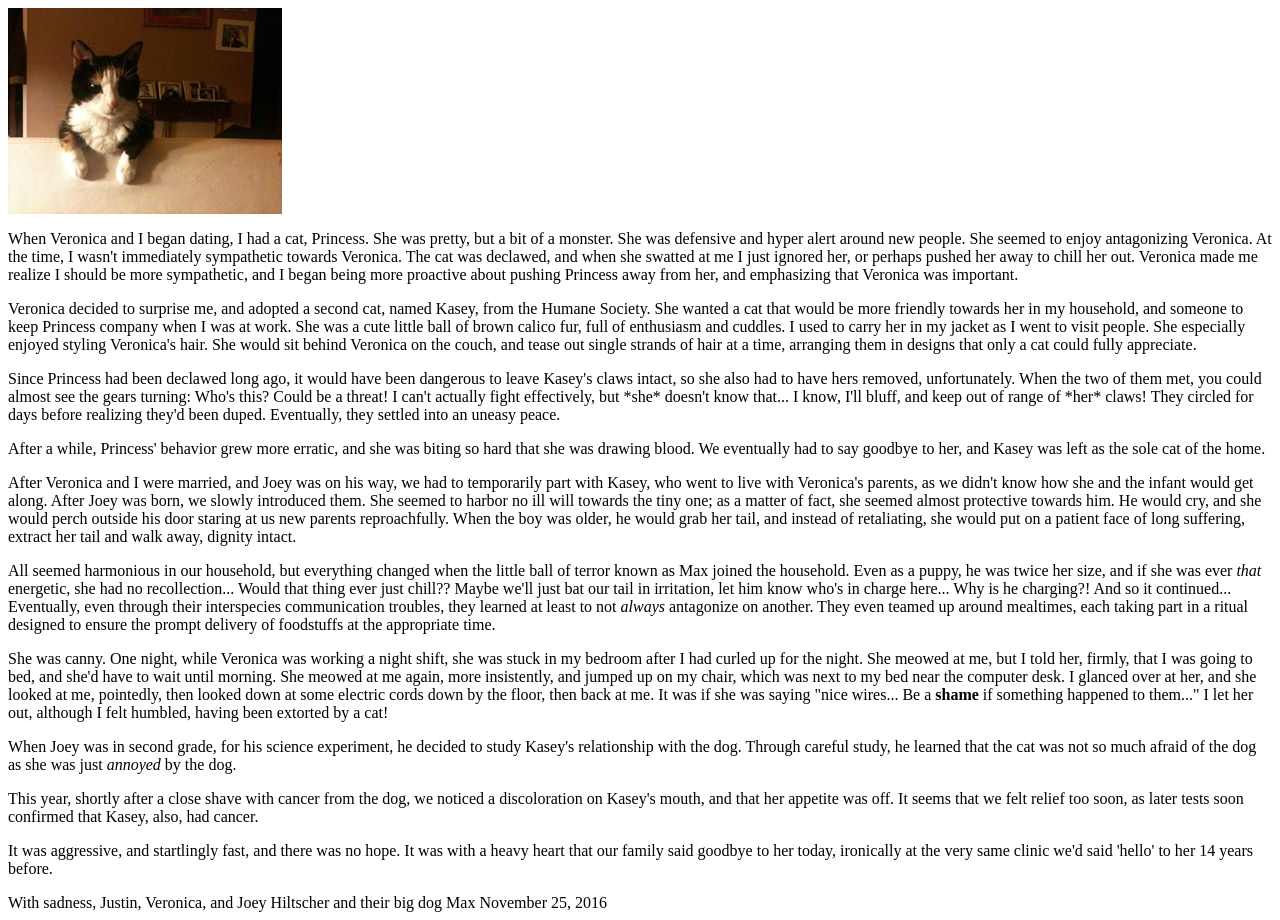
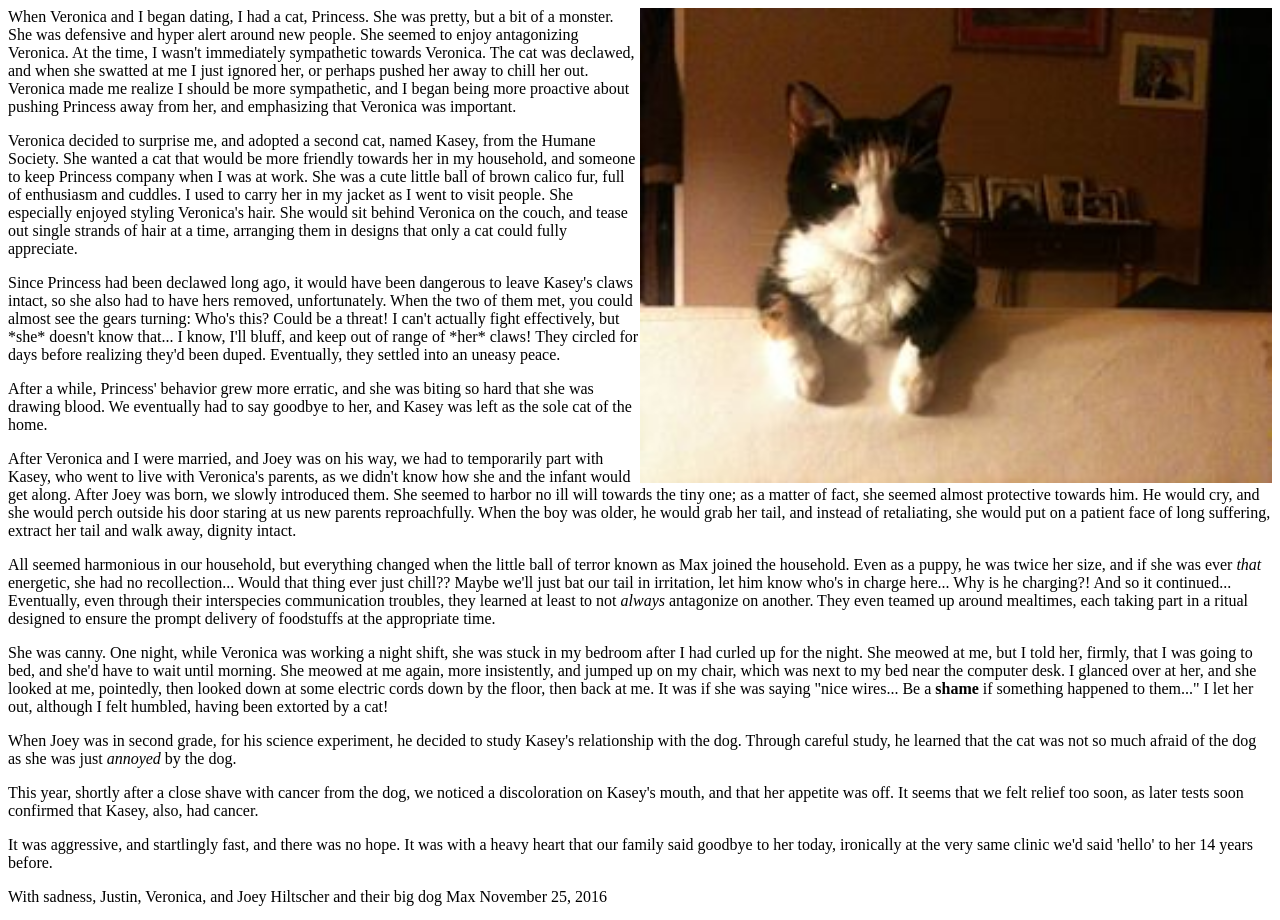
Before and after one commit to jhiltscher42/Kasey, a plain HTML site: page index.html in a window 1280 px wide. Drawn offline with Linux system fonts and the light colour scheme.

Commit message:
Update index.html

```diff
--- a/index.html
+++ b/index.html
@@ -1,4 +1,13 @@
-<img src='Kasey.jpg'>
+<html><head><title>Kasey</title>
+  <style >
+    .head-img {
+      float:right;
+      width: 50%;
+    }
+  </style>
+  </head>
+  <body>
+    <img class='head-img' src='Kasey.jpg'>
 <div class='epitaph-text'>
   <p>
 When Veronica and I began dating, I had a cat, Princess.
@@ -97,3 +106,7 @@ It was aggressive, and startlingly fast, and there was no hope.
   With sadness,
   Justin, Veronica, and Joey Hiltscher and their big dog Max
   November 25, 2016
+
+    </div>
+  </body>
+</html>
```
